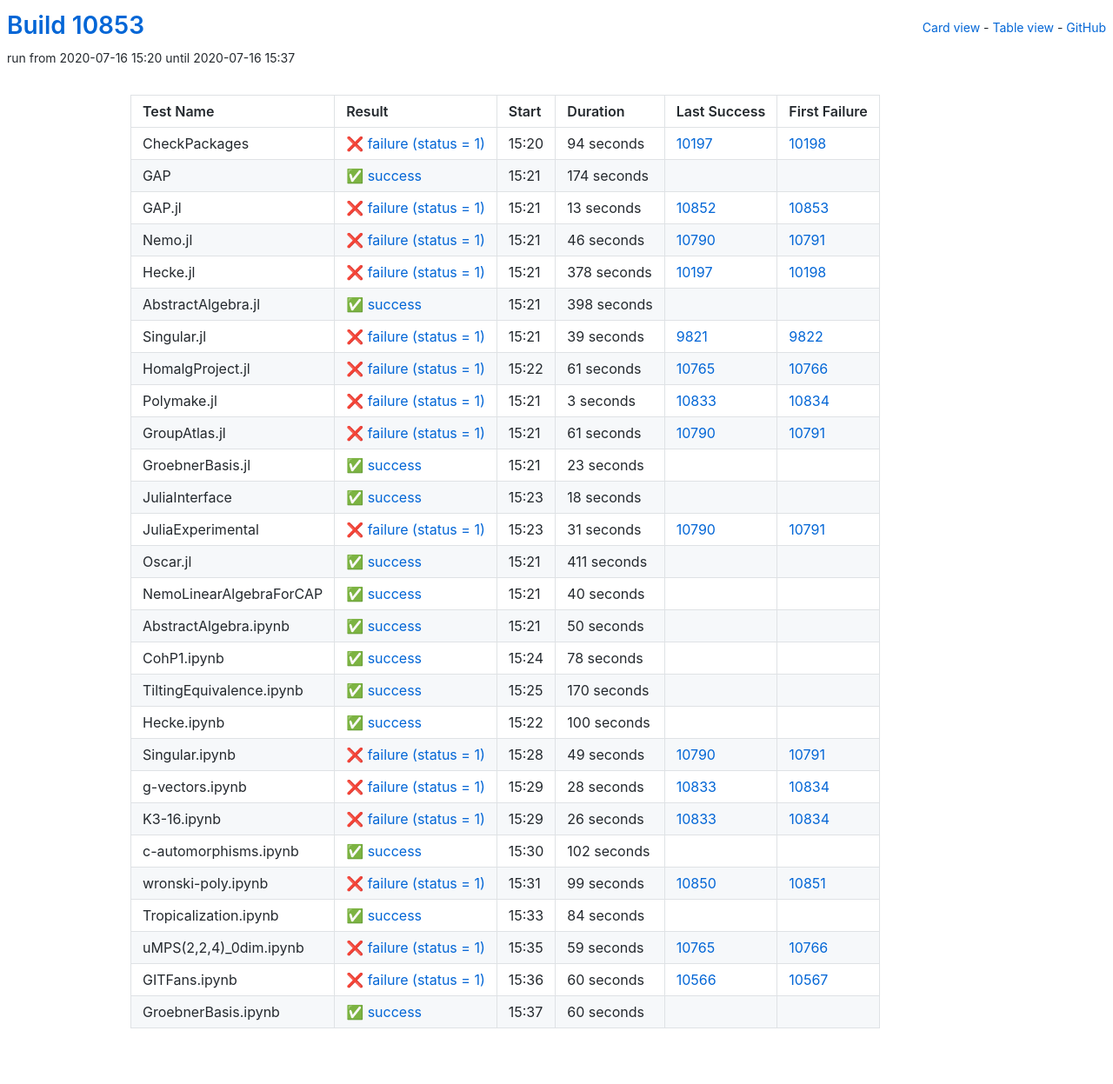
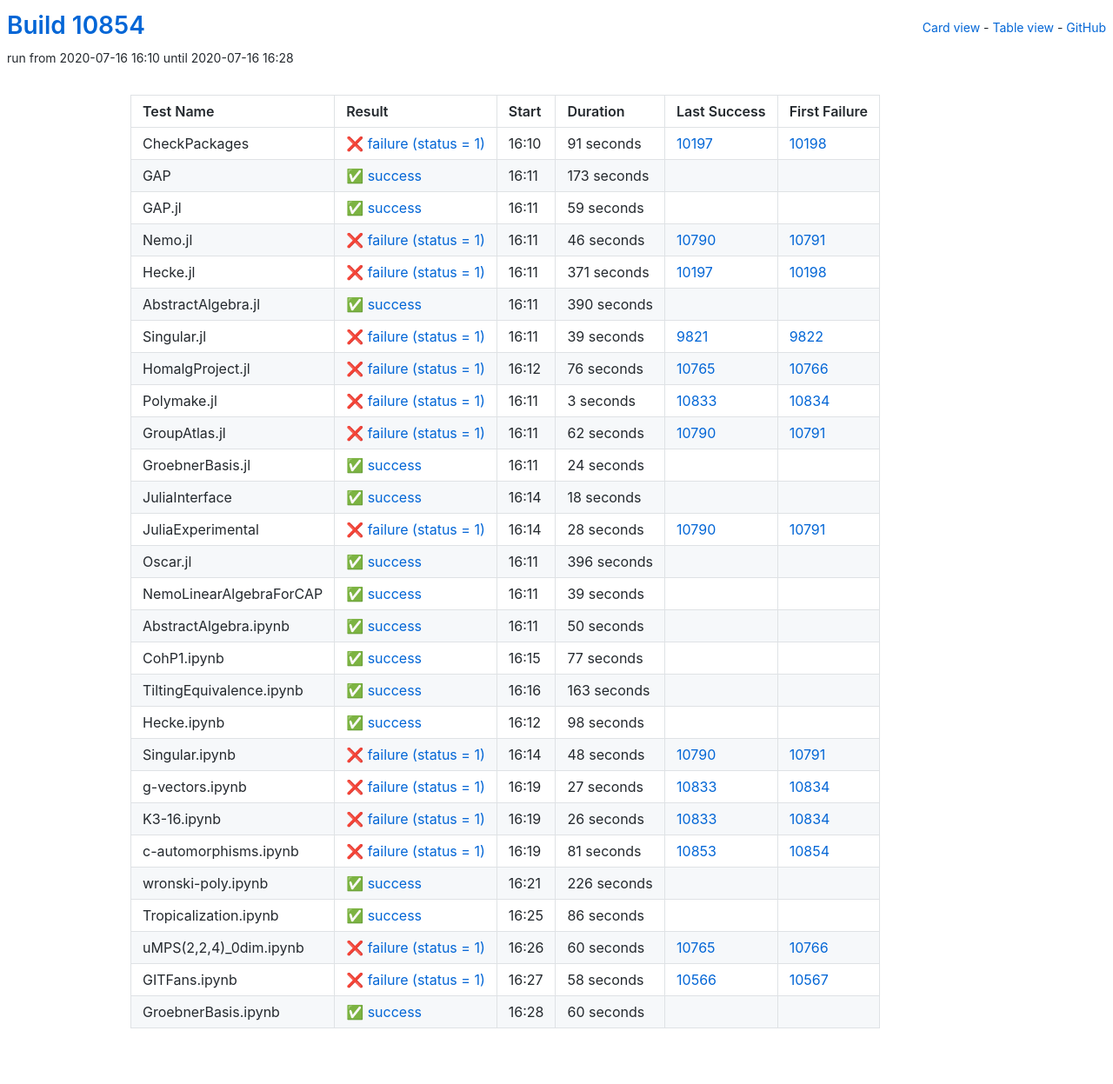
Before and after one commit to oscar-system/oscar-ci-status, a Jekyll site: the page built from table.html, in a window 1280 px wide. Shown: the whole page at 87% size. Built offline with Jekyll 4.4.1, drawn with Linux system fonts in a browser that asks for light colours.

Commit message:
Build #10854

```diff
--- a/_data/ci.yml
+++ b/_data/ci.yml
@@ -1,6 +1,6 @@
 ---
-build: 10853
-build_url: https://oscarci.mathematik.uni-kl.de/job/oscar/10853/
+build: 10854
+build_url: https://oscarci.mathematik.uni-kl.de/job/oscar/10854/
 job: oscar
 organization: oscar-system
 repo: oscar-ci-status
@@ -8,44 +8,44 @@ repourl: https://github.com/oscar-system/oscar-ci-status
 tests:
 - name: CheckPackages
   id: checkpackages
-  log: https://oscarci.mathematik.uni-kl.de/job/oscar/10853/artifact/logs/build-10853/CheckPackages.log
-  start: 2020-07-16 15:20
+  log: https://oscarci.mathematik.uni-kl.de/job/oscar/10854/artifact/logs/build-10854/CheckPackages.log
+  start: 2020-07-16 16:10
   success: false
   exitcode: 1
   status: failure
-  duration: 94
+  duration: 91
   last_success: 10197
   last_success_url: https://oscarci.mathematik.uni-kl.de/job/oscar/10197/
   first_failure: 10198
   first_failure_url: https://oscarci.mathematik.uni-kl.de/job/oscar/10198/
 - name: GAP
   id: gap
-  log: https://oscarci.mathematik.uni-kl.de/job/oscar/10853/artifact/logs/build-10853/GAP.log
-  start: 2020-07-16 15:21
+  log: https://oscarci.mathematik.uni-kl.de/job/oscar/10854/artifact/logs/build-10854/GAP.log
+  start: 2020-07-16 16:11
   success: true
   exitcode: 0
   status: success
-  duration: 174
+  duration: 173
   last_success: false
   last_success_url:
   first_failure: false
   first_failure_url:
 - name: GAP.jl
   id: gap-jl
-  log: https://oscarci.mathematik.uni-kl.de/job/oscar/10853/artifact/logs/build-10853/GAP.jl.log
-  start: 2020-07-16 15:21
-  success: false
-  exitcode: 1
-  status: failure
-  duration: 13
-  last_success: 10852
-  last_success_url: https://oscarci.mathematik.uni-kl.de/job/oscar/10852/
-  first_failure: 10853
-  first_failure_url: https://oscarci.mathematik.uni-kl.de/job/oscar/10853/
+  log: https://oscarci.mathematik.uni-kl.de/job/oscar/10854/artifact/logs/build-10854/GAP.jl.log
+  start: 2020-07-16 16:11
+  success: true
+  exitcode: 0
+  status: success
+  duration: 59
+  last_success: false
+  last_success_url:
+  first_failure: false
+  first_failure_url:
 - name: Nemo.jl
   id: nemo-jl
-  log: https://oscarci.mathematik.uni-kl.de/job/oscar/10853/artifact/logs/build-10853/Nemo.jl.log
-  start: 2020-07-16 15:21
+  log: https://oscarci.mathematik.uni-kl.de/job/oscar/10854/artifact/logs/build-10854/Nemo.jl.log
+  start: 2020-07-16 16:11
   success: false
   exitcode: 1
   status: failure
@@ -56,32 +56,32 @@ tests:
   first_failure_url: https://oscarci.mathematik.uni-kl.de/job/oscar/10791/
 - name: Hecke.jl
   id: hecke-jl
-  log: https://oscarci.mathematik.uni-kl.de/job/oscar/10853/artifact/logs/build-10853/Hecke.jl.log
-  start: 2020-07-16 15:21
+  log: https://oscarci.mathematik.uni-kl.de/job/oscar/10854/artifact/logs/build-10854/Hecke.jl.log
+  start: 2020-07-16 16:11
   success: false
   exitcode: 1
   status: failure
-  duration: 378
+  duration: 371
   last_success: 10197
   last_success_url: https://oscarci.mathematik.uni-kl.de/job/oscar/10197/
   first_failure: 10198
   first_failure_url: https://oscarci.mathematik.uni-kl.de/job/oscar/10198/
 - name: AbstractAlgebra.jl
   id: abstractalgebra-jl
-  log: https://oscarci.mathematik.uni-kl.de/job/oscar/10853/artifact/logs/build-10853/AbstractAlgebra.jl.log
-  start: 2020-07-16 15:21
+  log: https://oscarci.mathematik.uni-kl.de/job/oscar/10854/artifact/logs/build-10854/AbstractAlgebra.jl.log
+  start: 2020-07-16 16:11
   success: true
   exitcode: 0
   status: success
-  duration: 398
+  duration: 390
   last_success: false
   last_success_url:
   first_failure: false
   first_failure_url:
 - name: Singular.jl
   id: singular-jl
-  log: https://oscarci.mathematik.uni-kl.de/job/oscar/10853/artifact/logs/build-10853/Singular.jl.log
-  start: 2020-07-16 15:21
+  log: https://oscarci.mathematik.uni-kl.de/job/oscar/10854/artifact/logs/build-10854/Singular.jl.log
+  start: 2020-07-16 16:11
   success: false
   exitcode: 1
   status: failure
@@ -92,20 +92,20 @@ tests:
   first_failure_url: https://oscarci.mathematik.uni-kl.de/job/oscar/9822/
 - name: HomalgProject.jl
   id: homalgproject-jl
-  log: https://oscarci.mathematik.uni-kl.de/job/oscar/10853/artifact/logs/build-10853/HomalgProject.jl.log
-  start: 2020-07-16 15:22
+  log: https://oscarci.mathematik.uni-kl.de/job/oscar/10854/artifact/logs/build-10854/HomalgProject.jl.log
+  start: 2020-07-16 16:12
   success: false
   exitcode: 1
   status: failure
-  duration: 61
+  duration: 76
   last_success: 10765
   last_success_url: https://oscarci.mathematik.uni-kl.de/job/oscar/10765/
   first_failure: 10766
   first_failure_url: https://oscarci.mathematik.uni-kl.de/job/oscar/10766/
 - name: Polymake.jl
   id: polymake-jl
-  log: https://oscarci.mathematik.uni-kl.de/job/oscar/10853/artifact/logs/build-10853/Polymake.jl.log
-  start: 2020-07-16 15:21
+  log: https://oscarci.mathematik.uni-kl.de/job/oscar/10854/artifact/logs/build-10854/Polymake.jl.log
+  start: 2020-07-16 16:11
   success: false
   exitcode: 1
   status: failure
@@ -116,32 +116,32 @@ tests:
   first_failure_url: https://oscarci.mathematik.uni-kl.de/job/oscar/10834/
 - name: GroupAtlas.jl
   id: groupatlas-jl
-  log: https://oscarci.mathematik.uni-kl.de/job/oscar/10853/artifact/logs/build-10853/GroupAtlas.jl.log
-  start: 2020-07-16 15:21
+  log: https://oscarci.mathematik.uni-kl.de/job/oscar/10854/artifact/logs/build-10854/GroupAtlas.jl.log
+  start: 2020-07-16 16:11
   success: false
   exitcode: 1
   status: failure
-  duration: 61
+  duration: 62
   last_success: 10790
   last_success_url: https://oscarci.mathematik.uni-kl.de/job/oscar/10790/
   first_failure: 10791
   first_failure_url: https://oscarci.mathematik.uni-kl.de/job/oscar/10791/
 - name: GroebnerBasis.jl
   id: groebnerbasis-jl
-  log: https://oscarci.mathematik.uni-kl.de/job/oscar/10853/artifact/logs/build-10853/GroebnerBasis.jl.log
-  start: 2020-07-16 15:21
+  log: https://oscarci.mathematik.uni-kl.de/job/oscar/10854/artifact/logs/build-10854/GroebnerBasis.jl.log
+  start: 2020-07-16 16:11
   success: true
   exitcode: 0
   status: success
-  duration: 23
+  duration: 24
   last_success: false
   last_success_url:
   first_failure: false
   first_failure_url:
 - name: JuliaInterface
   id: juliainterface
-  log: https://oscarci.mathematik.uni-kl.de/job/oscar/10853/artifact/logs/build-10853/JuliaInterface.log
-  start: 2020-07-16 15:23
+  log: https://oscarci.mathematik.uni-kl.de/job/oscar/10854/artifact/logs/build-10854/JuliaInterface.log
+  start: 2020-07-16 16:14
   success: true
   exitcode: 0
   status: success
@@ -152,44 +152,44 @@ tests:
   first_failure_url:
 - name: JuliaExperimental
   id: juliaexperimental
-  log: https://oscarci.mathematik.uni-kl.de/job/oscar/10853/artifact/logs/build-10853/JuliaExperimental.log
-  start: 2020-07-16 15:23
+  log: https://oscarci.mathematik.uni-kl.de/job/oscar/10854/artifact/logs/build-10854/JuliaExperimental.log
+  start: 2020-07-16 16:14
   success: false
   exitcode: 1
   status: failure
-  duration: 31
+  duration: 28
   last_success: 10790
   last_success_url: https://oscarci.mathematik.uni-kl.de/job/oscar/10790/
   first_failure: 10791
   first_failure_url: https://oscarci.mathematik.uni-kl.de/job/oscar/10791/
 - name: Oscar.jl
   id: oscar-jl
-  log: https://oscarci.mathematik.uni-kl.de/job/oscar/10853/artifact/logs/build-10853/Oscar.jl.log
-  start: 2020-07-16 15:21
+  log: https://oscarci.mathematik.uni-kl.de/job/oscar/10854/artifact/logs/build-10854/Oscar.jl.log
+  start: 2020-07-16 16:11
   success: true
   exitcode: 0
   status: success
-  duration: 411
+  duration: 396
   last_success: false
   last_success_url:
   first_failure: false
   first_failure_url:
 - name: NemoLinearAlgebraForCAP
   id: nemolinearalgebraforcap
-  log: https://oscarci.mathematik.uni-kl.de/job/oscar/10853/artifact/logs/build-10853/NemoLinearAlgebraForCAP.log
-  start: 2020-07-16 15:21
+  log: https://oscarci.mathematik.uni-kl.de/job/oscar/10854/artifact/logs/build-10854/NemoLinearAlgebraForCAP.log
+  start: 2020-07-16 16:11
   success: true
   exitcode: 0
   status: success
-  duration: 40
+  duration: 39
   last_success: false
   last_success_url:
   first_failure: false
   first_failure_url:
 - name: AbstractAlgebra.ipynb
   id: abstractalgebra-ipynb
-  log: https://oscarci.mathematik.uni-kl.de/job/oscar/10853/artifact/logs/build-10853/AbstractAlgebra.ipynb.log
-  start: 2020-07-16 15:21
+  log: https://oscarci.mathematik.uni-kl.de/job/oscar/10854/artifact/logs/build-10854/AbstractAlgebra.ipynb.log
+  start: 2020-07-16 16:11
   success: true
   exitcode: 0
   status: success
@@ -200,68 +200,68 @@ tests:
   first_failure_url:
 - name: CohP1.ipynb
   id: cohp1-ipynb
-  log: https://oscarci.mathematik.uni-kl.de/job/oscar/10853/artifact/logs/build-10853/CohP1.ipynb.log
-  start: 2020-07-16 15:24
+  log: https://oscarci.mathematik.uni-kl.de/job/oscar/10854/artifact/logs/build-10854/CohP1.ipynb.log
+  start: 2020-07-16 16:15
   success: true
   exitcode: 0
   status: success
-  duration: 78
+  duration: 77
   last_success: false
   last_success_url:
   first_failure: false
   first_failure_url:
 - name: TiltingEquivalence.ipynb
   id: tiltingequivalence-ipynb
-  log: https://oscarci.mathematik.uni-kl.de/job/oscar/10853/artifact/logs/build-10853/TiltingEquivalence.ipynb.log
-  start: 2020-07-16 15:25
+  log: https://oscarci.mathematik.uni-kl.de/job/oscar/10854/artifact/logs/build-10854/TiltingEquivalence.ipynb.log
+  start: 2020-07-16 16:16
   success: true
   exitcode: 0
   status: success
-  duration: 170
+  duration: 163
   last_success: false
   last_success_url:
   first_failure: false
   first_failure_url:
 - name: Hecke.ipynb
   id: hecke-ipynb
-  log: https://oscarci.mathematik.uni-kl.de/job/oscar/10853/artifact/logs/build-10853/Hecke.ipynb.log
-  start: 2020-07-16 15:22
+  log: https://oscarci.mathematik.uni-kl.de/job/oscar/10854/artifact/logs/build-10854/Hecke.ipynb.log
+  start: 2020-07-16 16:12
   success: true
   exitcode: 0
   status: success
-  duration: 100
+  duration: 98
   last_success: false
   last_success_url:
   first_failure: false
   first_failure_url:
 - name: Singular.ipynb
   id: singular-ipynb
-  log: https://oscarci.mathematik.uni-kl.de/job/oscar/10853/artifact/logs/build-10853/Singular.ipynb.log
-  start: 2020-07-16 15:28
+  log: https://oscarci.mathematik.uni-kl.de/job/oscar/10854/artifact/logs/build-10854/Singular.ipynb.log
+  start: 2020-07-16 16:14
   success: false
   exitcode: 1
   status: failure
-  duration: 49
+  duration: 48
   last_success: 10790
   last_success_url: https://oscarci.mathematik.uni-kl.de/job/oscar/10790/
   first_failure: 10791
   first_failure_url: https://oscarci.mathematik.uni-kl.de/job/oscar/10791/
 - name: g-vectors.ipynb
   id: g-vectors-ipynb
-  log: https://oscarci.mathematik.uni-kl.de/job/oscar/10853/artifact/logs/build-10853/g-vectors.ipynb.log
-  start: 2020-07-16 15:29
+  log: https://oscarci.mathematik.uni-kl.de/job/oscar/10854/artifact/logs/build-10854/g-vectors.ipynb.log
+  start: 2020-07-16 16:19
   success: false
   exitcode: 1
   status: failure
-  duration: 28
+  duration: 27
   last_success: 10833
   last_success_url: https://oscarci.mathematik.uni-kl.de/job/oscar/10833/
   first_failure: 10834
   first_failure_url: https://oscarci.mathematik.uni-kl.de/job/oscar/10834/
 - name: K3-16.ipynb
   id: k3-16-ipynb
-  log: https://oscarci.mathematik.uni-kl.de/job/oscar/10853/artifact/logs/build-10853/K3-16.ipynb.log
-  start: 2020-07-16 15:29
+  log: https://oscarci.mathematik.uni-kl.de/job/oscar/10854/artifact/logs/build-10854/K3-16.ipynb.log
+  start: 2020-07-16 16:19
   success: false
   exitcode: 1
   status: failure
@@ -272,68 +272,68 @@ tests:
   first_failure_url: https://oscarci.mathematik.uni-kl.de/job/oscar/10834/
 - name: c-automorphisms.ipynb
   id: c-automorphisms-ipynb
-  log: https://oscarci.mathematik.uni-kl.de/job/oscar/10853/artifact/logs/build-10853/c-automorphisms.ipynb.log
-  start: 2020-07-16 15:30
+  log: https://oscarci.mathematik.uni-kl.de/job/oscar/10854/artifact/logs/build-10854/c-automorphisms.ipynb.log
+  start: 2020-07-16 16:19
+  success: false
+  exitcode: 1
+  status: failure
+  duration: 81
+  last_success: 10853
+  last_success_url: https://oscarci.mathematik.uni-kl.de/job/oscar/10853/
+  first_failure: 10854
+  first_failure_url: https://oscarci.mathematik.uni-kl.de/job/oscar/10854/
+- name: wronski-poly.ipynb
+  id: wronski-poly-ipynb
+  log: https://oscarci.mathematik.uni-kl.de/job/oscar/10854/artifact/logs/build-10854/wronski-poly.ipynb.log
+  start: 2020-07-16 16:21
   success: true
   exitcode: 0
   status: success
-  duration: 102
+  duration: 226
   last_success: false
   last_success_url:
   first_failure: false
   first_failure_url:
-- name: wronski-poly.ipynb
-  id: wronski-poly-ipynb
-  log: https://oscarci.mathematik.uni-kl.de/job/oscar/10853/artifact/logs/build-10853/wronski-poly.ipynb.log
-  start: 2020-07-16 15:31
-  success: false
-  exitcode: 1
-  status: failure
-  duration: 99
-  last_success: 10850
-  last_success_url: https://oscarci.mathematik.uni-kl.de/job/oscar/10850/
-  first_failure: 10851
-  first_failure_url: https://oscarci.mathematik.uni-kl.de/job/oscar/10851/
 - name: Tropicalization.ipynb
   id: tropicalization-ipynb
-  log: https://oscarci.mathematik.uni-kl.de/job/oscar/10853/artifact/logs/build-10853/Tropicalization.ipynb.log
-  start: 2020-07-16 15:33
+  log: https://oscarci.mathematik.uni-kl.de/job/oscar/10854/artifact/logs/build-10854/Tropicalization.ipynb.log
+  start: 2020-07-16 16:25
   success: true
   exitcode: 0
   status: success
-  duration: 84
+  duration: 86
   last_success: false
   last_success_url:
   first_failure: false
   first_failure_url:
 - name: uMPS(2,2,4)_0dim.ipynb
   id: umps-2-2-4-0dim-ipynb
-  log: https://oscarci.mathematik.uni-kl.de/job/oscar/10853/artifact/logs/build-10853/uMPS-2-2-4-_0dim.ipynb.log
-  start: 2020-07-16 15:35
+  log: https://oscarci.mathematik.uni-kl.de/job/oscar/10854/artifact/logs/build-10854/uMPS-2-2-4-_0dim.ipynb.log
+  start: 2020-07-16 16:26
   success: false
   exitcode: 1
   status: failure
-  duration: 59
+  duration: 60
   last_success: 10765
   last_success_url: https://oscarci.mathematik.uni-kl.de/job/oscar/10765/
   first_failure: 10766
   first_failure_url: https://oscarci.mathematik.uni-kl.de/job/oscar/10766/
 - name: GITFans.ipynb
   id: gitfans-ipynb
-  log: https://oscarci.mathematik.uni-kl.de/job/oscar/10853/artifact/logs/build-10853/GITFans.ipynb.log
-  start: 2020-07-16 15:36
+  log: https://oscarci.mathematik.uni-kl.de/job/oscar/10854/artifact/logs/build-10854/GITFans.ipynb.log
+  start: 2020-07-16 16:27
   success: false
   exitcode: 1
   status: failure
-  duration: 60
+  duration: 58
   last_success: 10566
   last_success_url: https://oscarci.mathematik.uni-kl.de/job/oscar/10566/
   first_failure: 10567
   first_failure_url: https://oscarci.mathematik.uni-kl.de/job/oscar/10567/
 - name: GroebnerBasis.ipynb
   id: groebnerbasis-ipynb
-  log: https://oscarci.mathematik.uni-kl.de/job/oscar/10853/artifact/logs/build-10853/GroebnerBasis.ipynb.log
-  start: 2020-07-16 15:37
+  log: https://oscarci.mathematik.uni-kl.de/job/oscar/10854/artifact/logs/build-10854/GroebnerBasis.ipynb.log
+  start: 2020-07-16 16:28
   success: true
   exitcode: 0
   status: success
```
Also changed, not shown: README.md.
